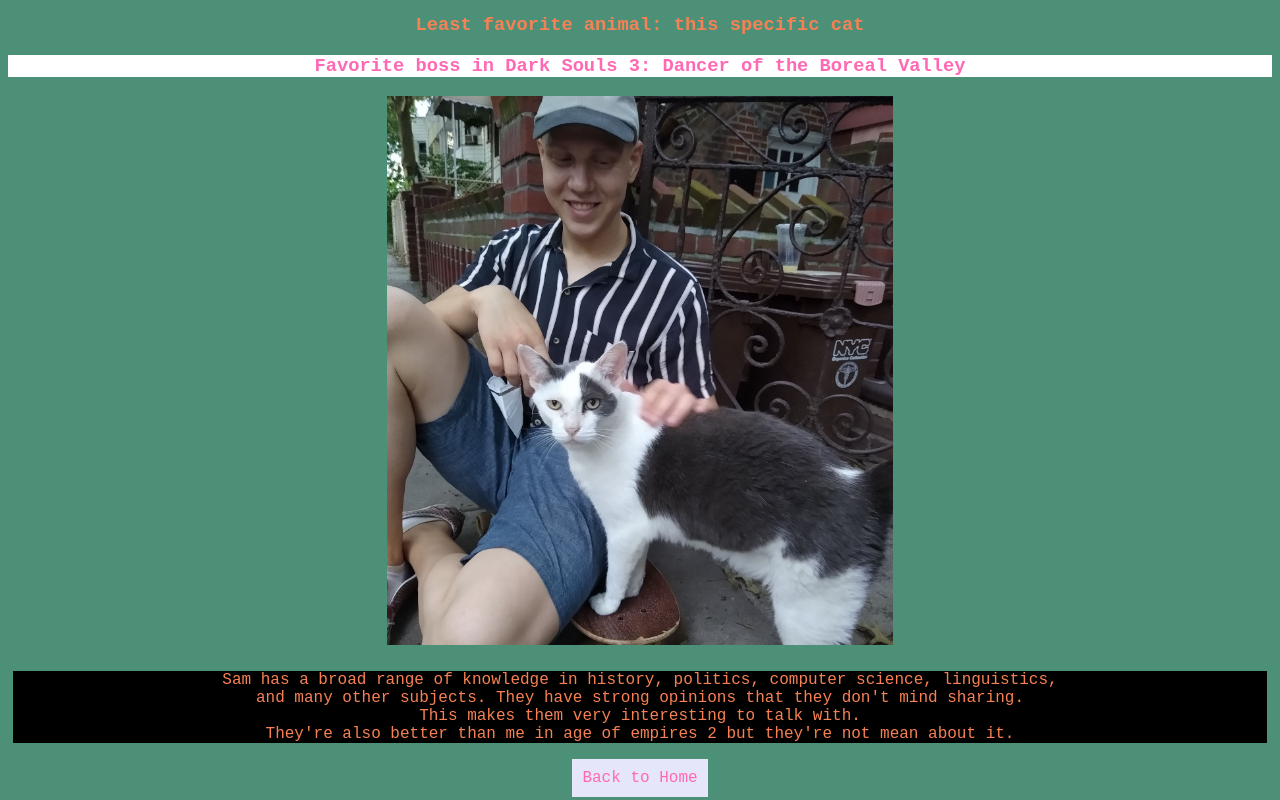
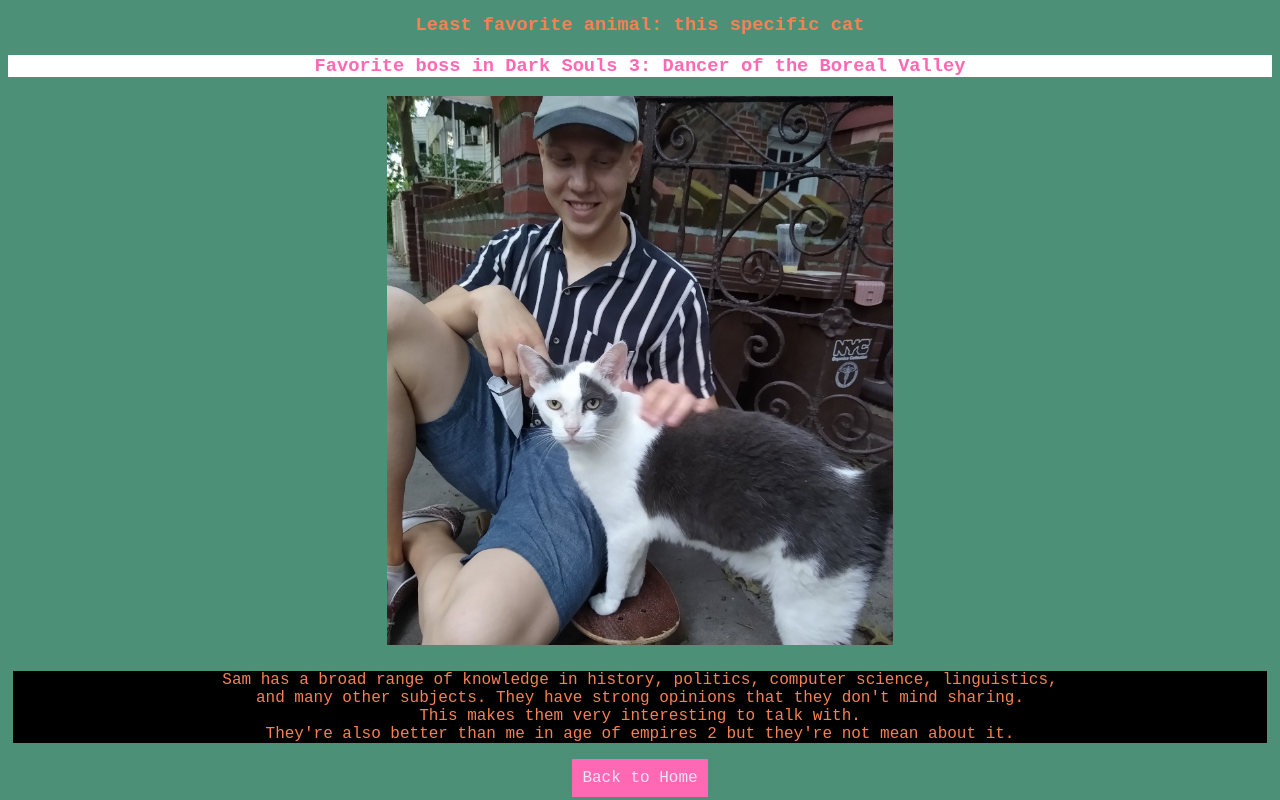
Before and after one commit to Ernulphus/literate-octo-waddle, a plain HTML site: page sam.html in a window 1280 px wide. In both pictures the pointer is over the link "Back to Home". Shown: the part 105-905 px from the top of the page. Drawn offline with Linux system fonts and the light colour scheme.

Commit message:
update bio-page link hover colors

```diff
--- a/css/bio.css
+++ b/css/bio.css
@@ -9,6 +9,12 @@ a {
   text-decoration: none;
   color: hotpink;
   background-color: lavender;
+  padding: 10px;
+}
+
+a:hover {
+  color: lavender;
+  background-color:hotpink;
   padding: 10px;
 }
 
--- a/scripts/index.js
+++ b/scripts/index.js
@@ -1,3 +1,5 @@
+// Everything taken from W3schools
+
 var slideIndex = 1;
 showSlides(slideIndex);
 
```
